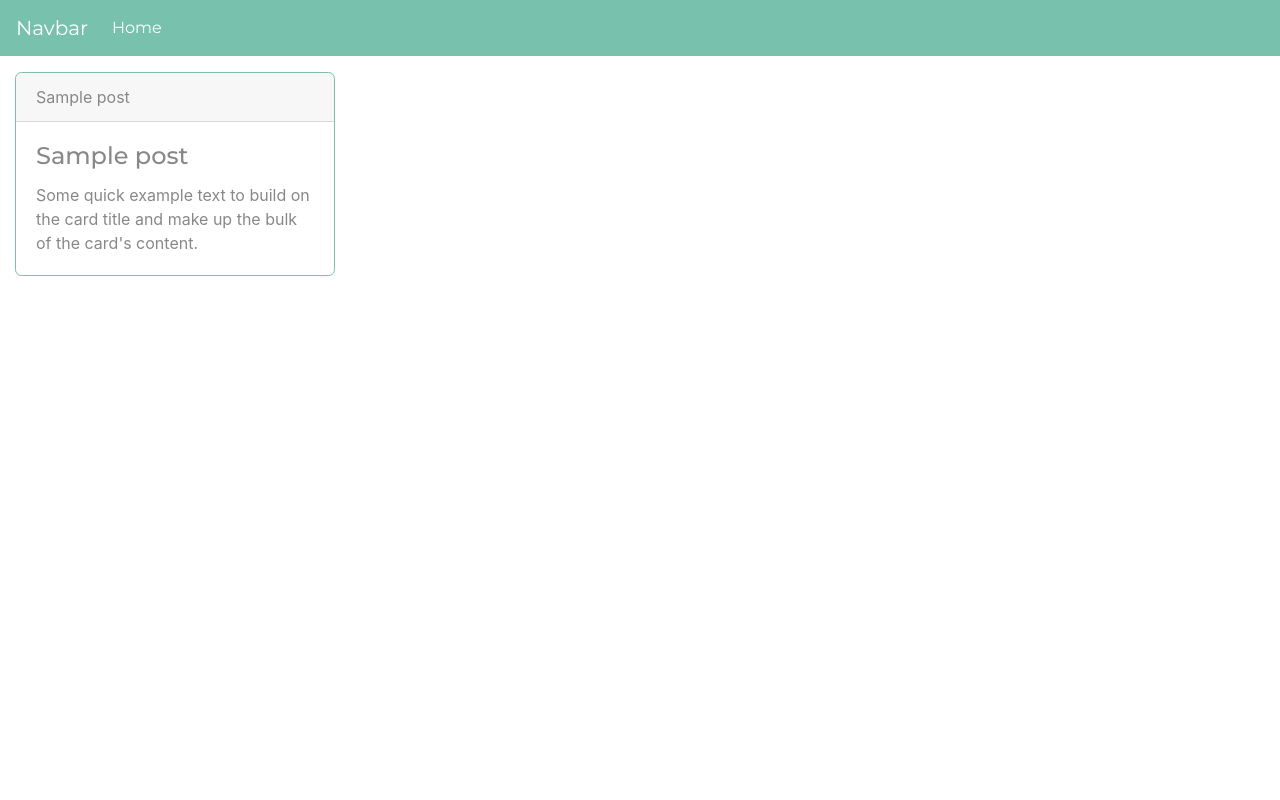
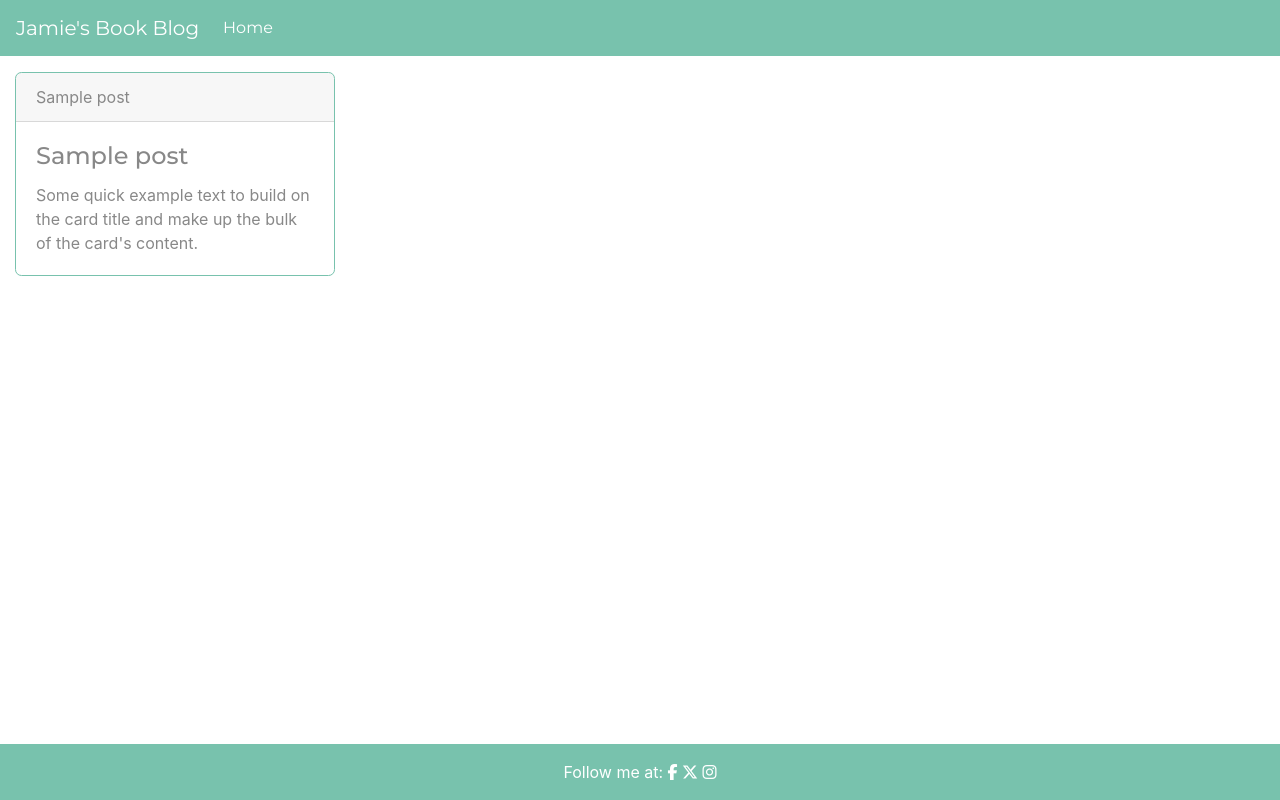
Before and after one commit to Jamie-S2000/book_blog, a Django app: template blog/templates/blog/index.html in a window 1280 px wide. Run offline with Django 4.2, Linux system fonts and the light colour scheme; the template is opened without the code that fills it: most values are stand-ins (such as "Sample title", 1, 10 or a date in 2020); some libraries are stand-ins or nearby versions.

Commit message:
feat: adds footer styling and links, home link in nav bar

```diff
--- a/blog/templates/blog/index.html
+++ b/blog/templates/blog/index.html
@@ -11,7 +11,7 @@
         <div class="col-12 mt-3 left">
             <div class="row">
                 {% for post in post_list %}
-                <div class="col-md-4">
+                <div class="col">
                     <div class="card border-primary mb-4" style="max-width: 20rem;">
                         <div class="card-header">{{ post.book_title }}</div>
                         <div class="card-body">
--- a/templates/base.html
+++ b/templates/base.html
@@ -7,13 +7,13 @@
   <title>CodeStar Blog</title>
   <meta name="viewport" content="width=device-width, initial-scale=1" />
   <link rel="stylesheet" type='text/css' href="{% static 'assets/styles.css' %}">
-
+  <script src="https://kit.fontawesome.com/b220418fa0.js" crossorigin="anonymous"></script>
 
 <body>
 
     <!-- Navigation -->
     <nav class="navbar navbar-expand-lg navbar-dark bg-primary">
-        <a class="navbar-brand" href="#">Navbar</a>
+        <a class="navbar-brand" href="#">Jamie's Book Blog</a>
         <button class="navbar-toggler" type="button" data-toggle="collapse" data-target="#navbarColor01" aria-controls="navbarColor01" aria-expanded="false" aria-label="Toggle navigation">
           <span class="navbar-toggler-icon"></span>
         </button>
@@ -21,7 +21,7 @@
         <div class="collapse navbar-collapse" id="navbarColor01">
           <ul class="navbar-nav mr-auto">
             <li class="nav-item active">
-              <a class="nav-link" href="#">Home</a>
+              <a class="nav-link" href="{% url 'home' %}">Home</a>
             </li>
         </div>
       </nav>
@@ -34,6 +34,19 @@
 
     </main>
 
+    <footer class="footer fixed-bottom mt-auto py-3 bg-primary">
+      <p class="m-0 text-center text-white">Follow me at:
+        <a href="https://www.facebook.com/" target="_blank" rel="noopener" aria-label="Visit our Facebook page (opens in new tab)">
+        <i class="fa-brands fa-facebook-f text-white"></i>
+        </a>
+        <a href="https://www.twitter.com/" target="_blank" rel="noopener" aria-label="Visit our Twitter page (opens in new tab)">
+          <i class="fa-brands fa-x-twitter text-white"></i>
+        </a>
+        <a href="https://www.instagram.com/" target="_blank" rel="noopener" aria-label="Visit our Instagram page (opens in new tab)">
+          <i class="fa-brands fa-instagram text-white"></i>
+      </a>
+  </footer>
+
 </body>
 
 </html>
```
Also changed, not shown: static/styles.css (renamed from blog/static/assets/styles.css).
